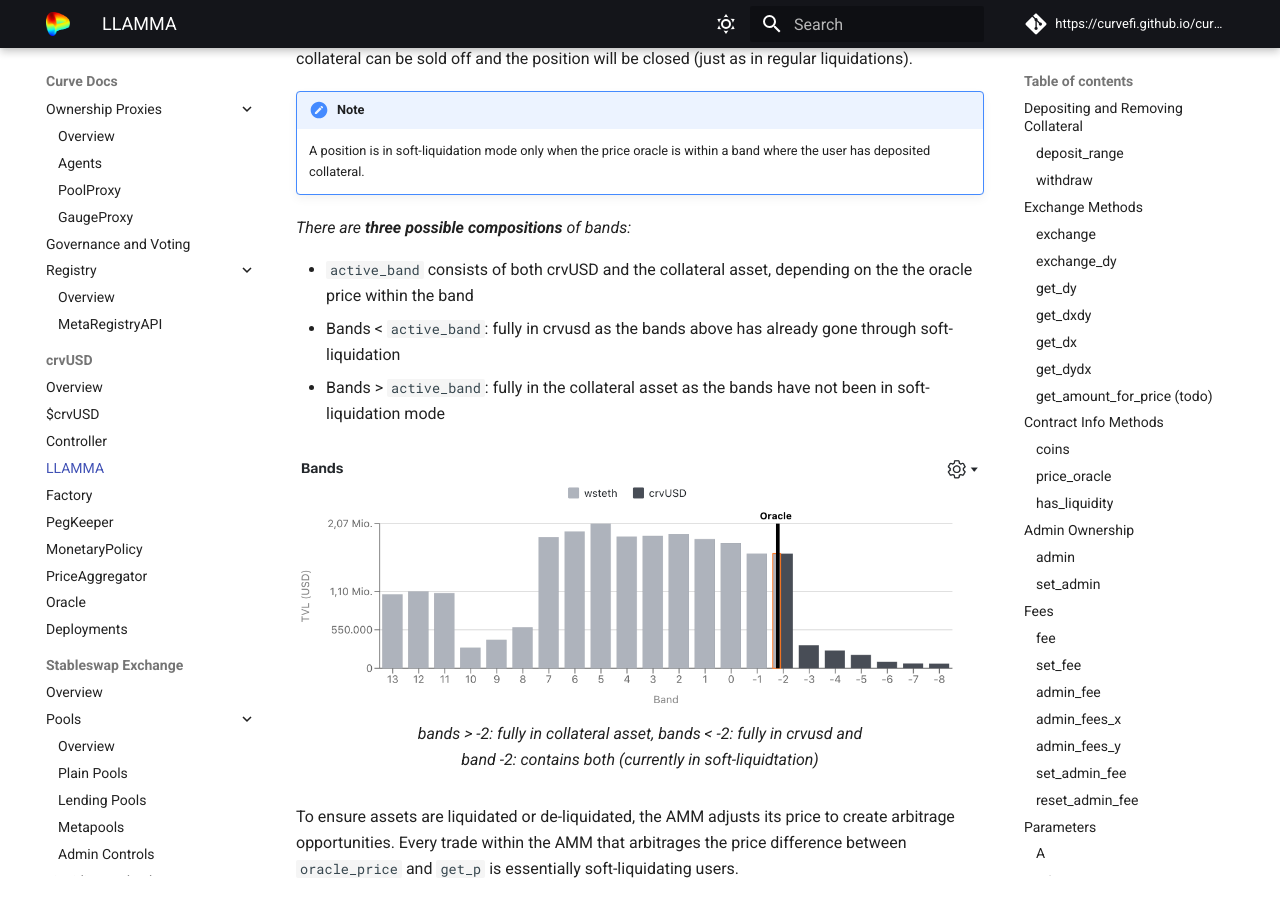
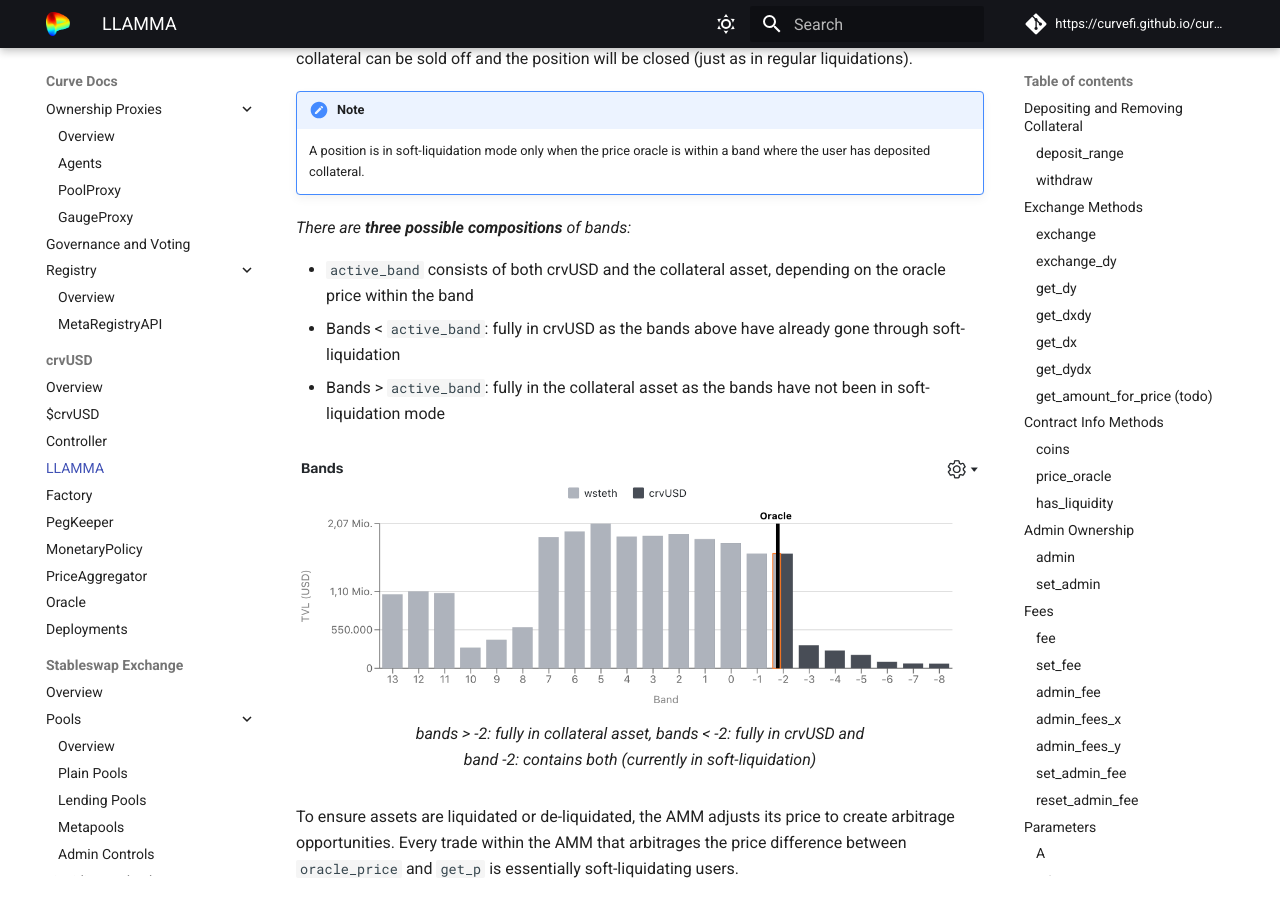
Before and after one commit to CurveDocs/curve-docs, an MkDocs documentation site: the page built from docs/LLAMMA/amm.md, in a window 1280 px wide and 900 px high, scrolled down 971 px. Built offline with MkDocs 1.6.1 and Material for MkDocs 9.7.7, drawn with Linux system fonts in a browser that asks for light colours.

Commit message:
fix typos

```diff
--- a/docs/LLAMMA/amm.md
+++ b/docs/LLAMMA/amm.md
@@ -25,13 +25,13 @@
 
 *There are **three possible compositions** of bands:*
 
-- `active_band` consists of both crvUSD and the collateral asset, depending on the the oracle price within the band
-- Bands < `active_band`: fully in crvusd as the bands above has already gone through soft-liquidation
+- `active_band` consists of both crvUSD and the collateral asset, depending on the oracle price within the band
+- Bands < `active_band`: fully in crvUSD as the bands above have already gone through soft-liquidation
 - Bands > `active_band`: fully in the collateral asset as the bands have not been in soft-liquidation mode
 
 <figure markdown>
   ![](../images/amm1.png)
-  <figcaption>bands > -2: fully in collateral asset, bands < -2: fully in crvusd and band -2: contains both (currently in soft-liquidtation)</figcaption>
+  <figcaption>bands > -2: fully in collateral asset, bands < -2: fully in crvUSD and band -2: contains both (currently in soft-liquidation)</figcaption>
 </figure>
 
 
```
